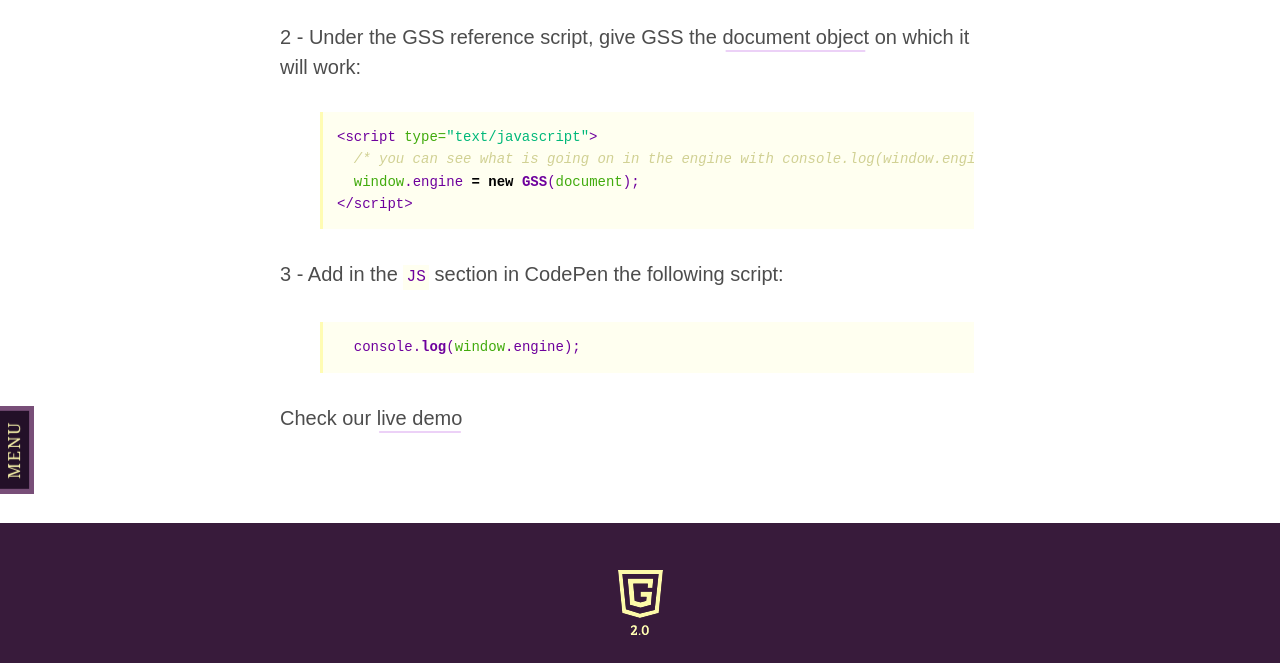
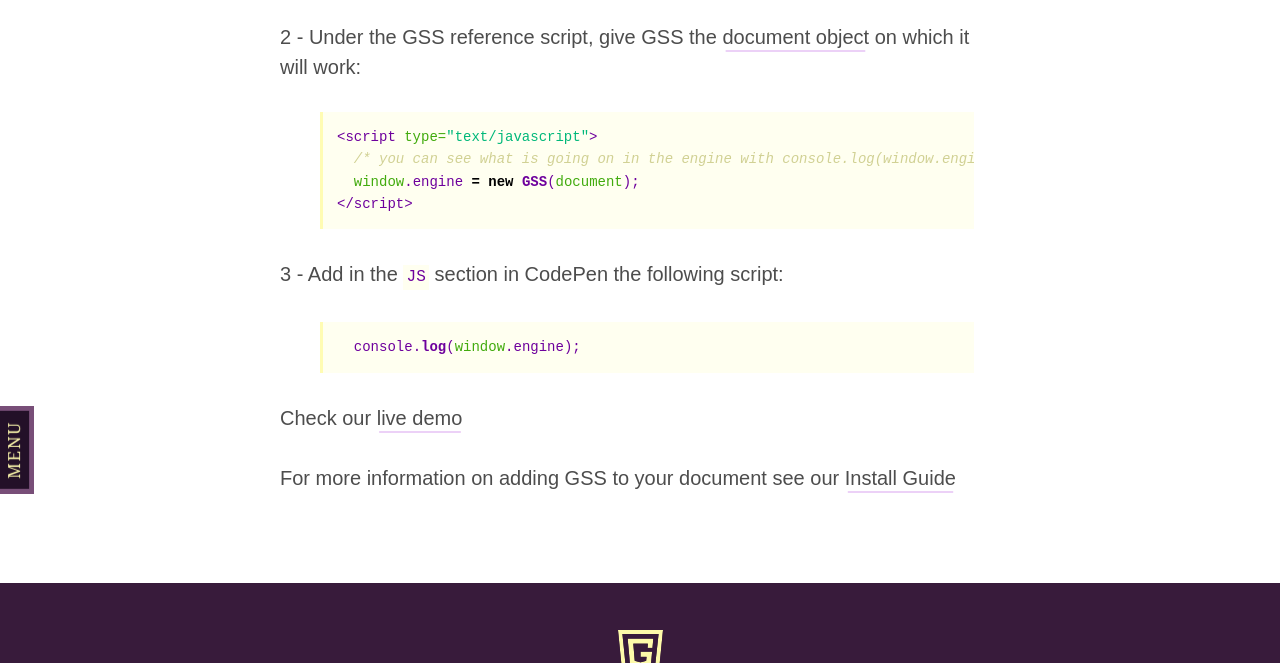
Before and after one commit to gss/gss.github.io, a Jekyll site: the page built from demos/_posts/2015-02-15-hello-world.html, in a window 1280 px wide and 900 px high, scrolled down 1209 px, cut to the strip 0-663 px from the top of the window. Built offline with Jekyll 4.4.1, drawn with Linux system fonts in a browser that asks for light colours; some web fonts are replaced; Markdown is read by kramdown in place of the engine named in the settings; comment, search, counter and statistics services are not loaded.

Commit message:
Add link to usage client-side guide

```diff
--- a/demos/_posts/2015-02-15-hello-world.html
+++ b/demos/_posts/2015-02-15-hello-world.html
@@ -48,3 +48,5 @@ on which it will work:
 {% endhighlight %}
 
 Check our <a href="http://codepen.io/thegridgssdocs/pen/MYQRzV" target="_blank">live demo</a>
+
+For more information on adding GSS to your document see our <a href="/usage/client-side" target="_blank">Install Guide<a/>
```
